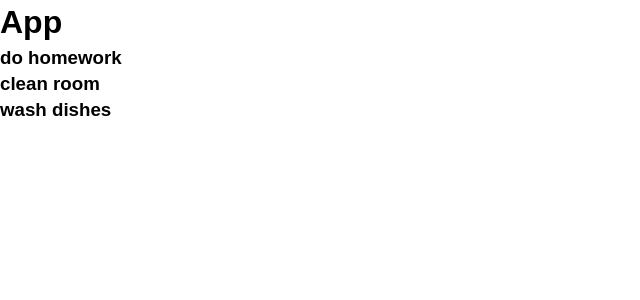
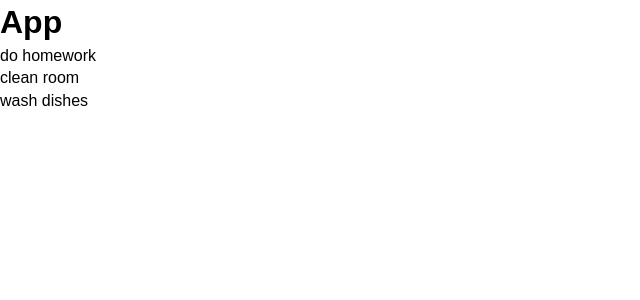
Before and after one commit to tuckpuck/todo-demo-react, a React (Create React App) app: page / in a window 1280 px wide. Shown: the top 300 px of the page, without its empty margins (0-640 px from the left). Built offline with nearby package versions, Linux system fonts and the light colour scheme.

Commit message:
created TodoItem component

```diff
--- /dev/null
+++ b/src/components/TodoItem.js
@@ -0,0 +1,13 @@
+import React, { Component } from 'react'
+
+export class TodoItem extends Component {
+    render() {
+        return (
+            <div>
+                <p>{this.props.todo.title}</p>
+            </div>
+        )
+    }
+}
+
+export default TodoItem
--- a/src/components/Todos.js
+++ b/src/components/Todos.js
@@ -1,9 +1,10 @@
 import React, { Component } from 'react';
+import TodoItem from './TodoItem';
 
 class Todos extends Component {
 render() {
   return this.props.todos.map((todo) => (
-      <h3>{ todo.title }</h3>
+      <TodoItem key={todo.id} todo={todo} />
   ))
 }}
 
```
